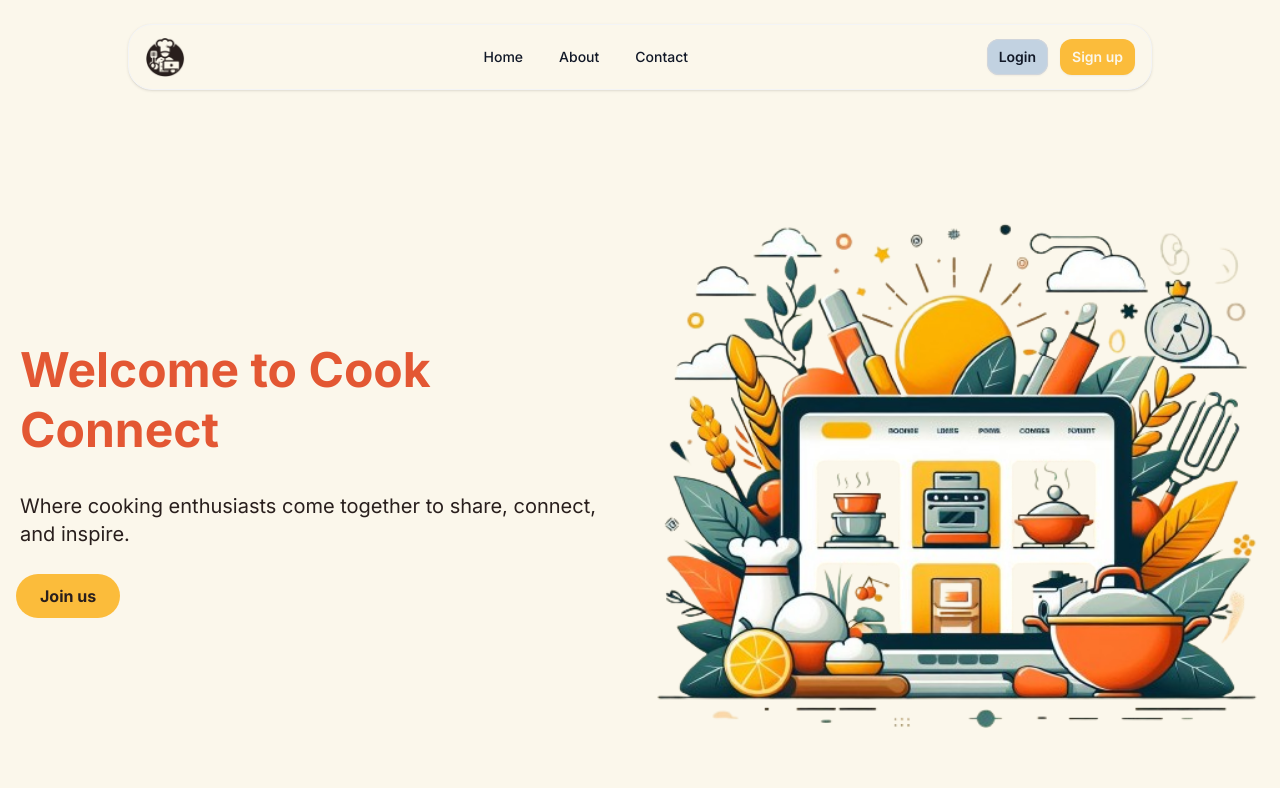
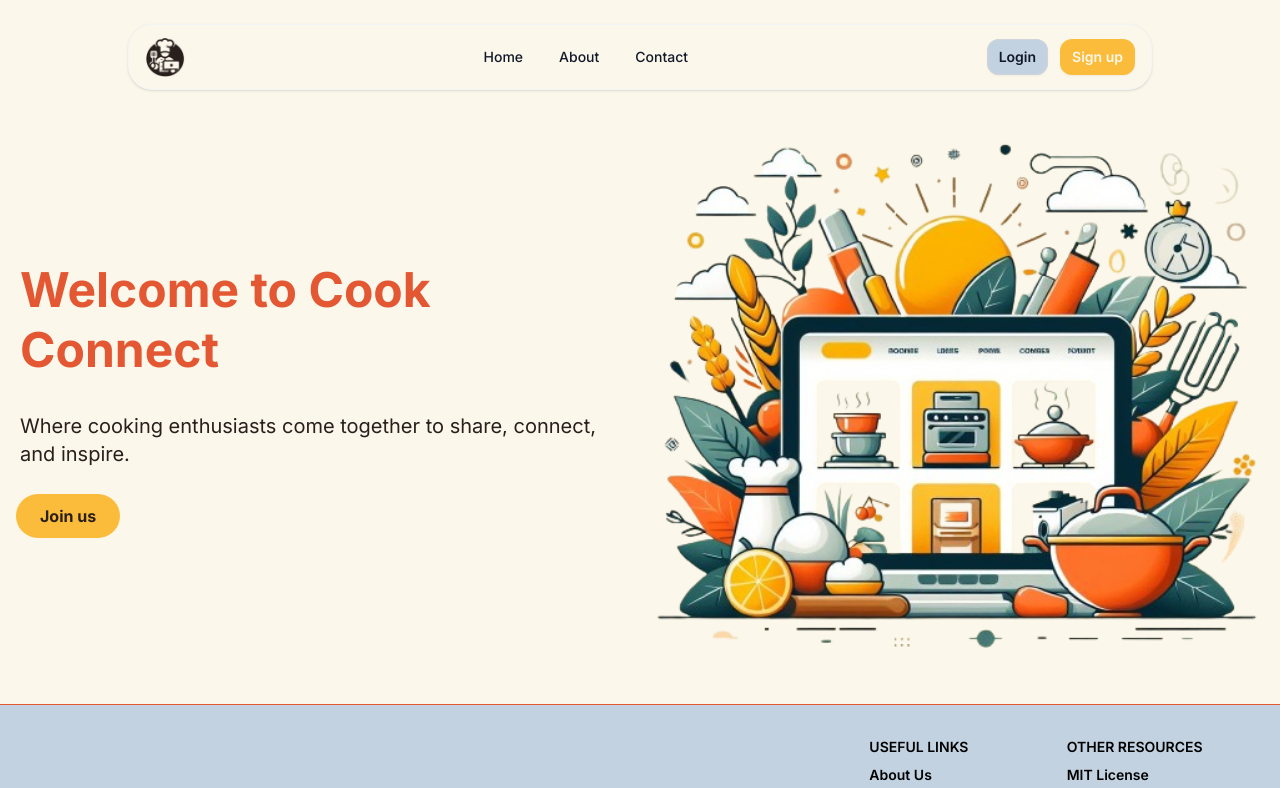
Before and after one commit to aicha-azr/Cook-Connect, a Next.js app: page / in a window 1280 px wide. Shown: the top 788 px of the page. Built offline with nearby package versions, Linux system fonts and the light colour scheme.

Commit message:
some changes

```diff
--- a/src/app/page.js
+++ b/src/app/page.js
@@ -9,7 +9,7 @@ export default function Home() {
   return (
     <>
       <Header />
-      <section className="bg-blanc py-20">
+      <section className="bg-blanc">
         <div className="container mx-auto px-4 mt-20">
           <div className="flex flex-col md:flex-row items-center justify-between">
             <div className="md:w-1/2 mb-8 md:mb-0 text-orange">
@@ -30,7 +30,7 @@ export default function Home() {
             <div className="md:w-1/2">
               <Image
                 src={cookImage}
-                alt="Coffee beans"
+                alt="..."
                 className="w-full  "
               />
             </div>
```
